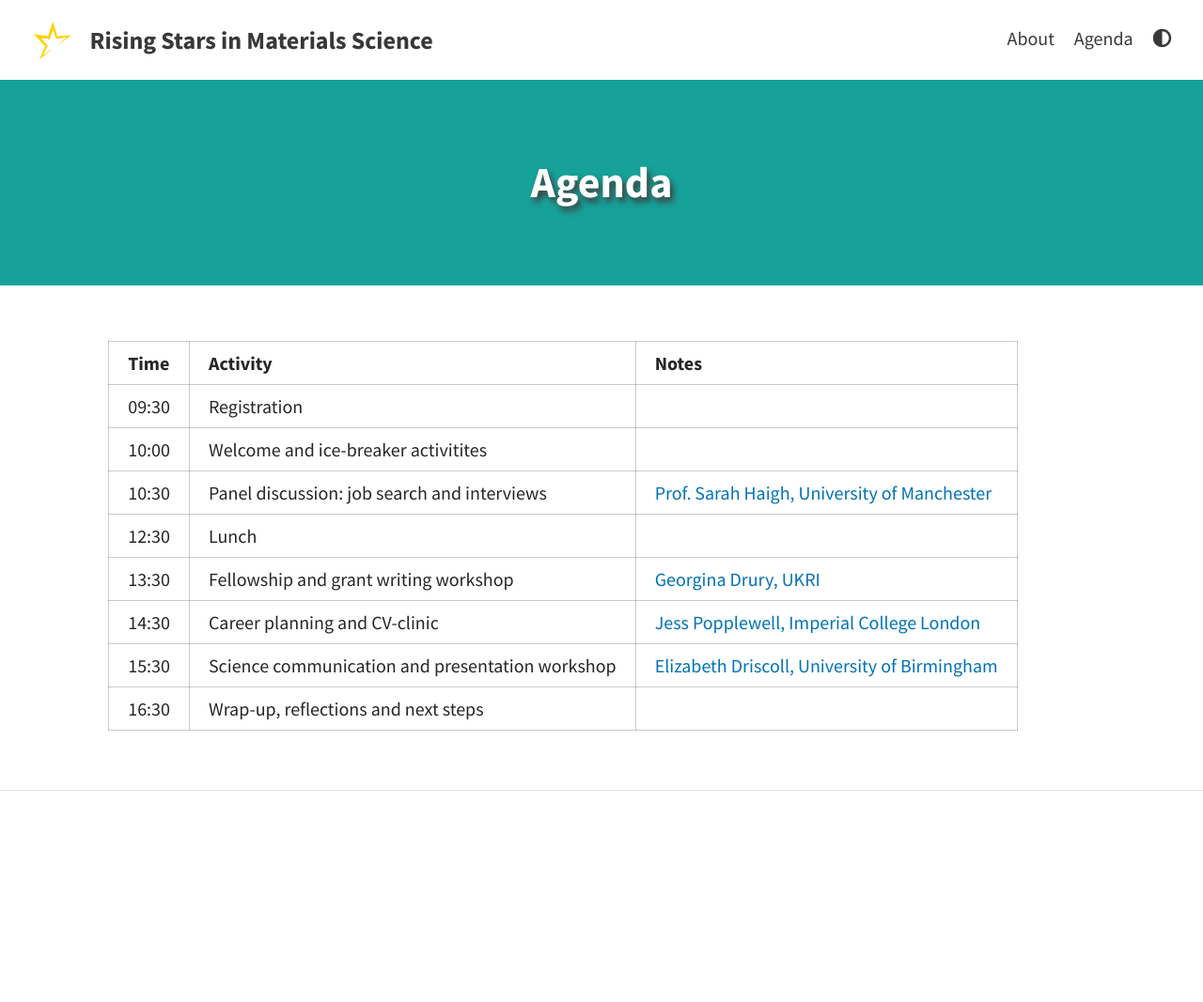
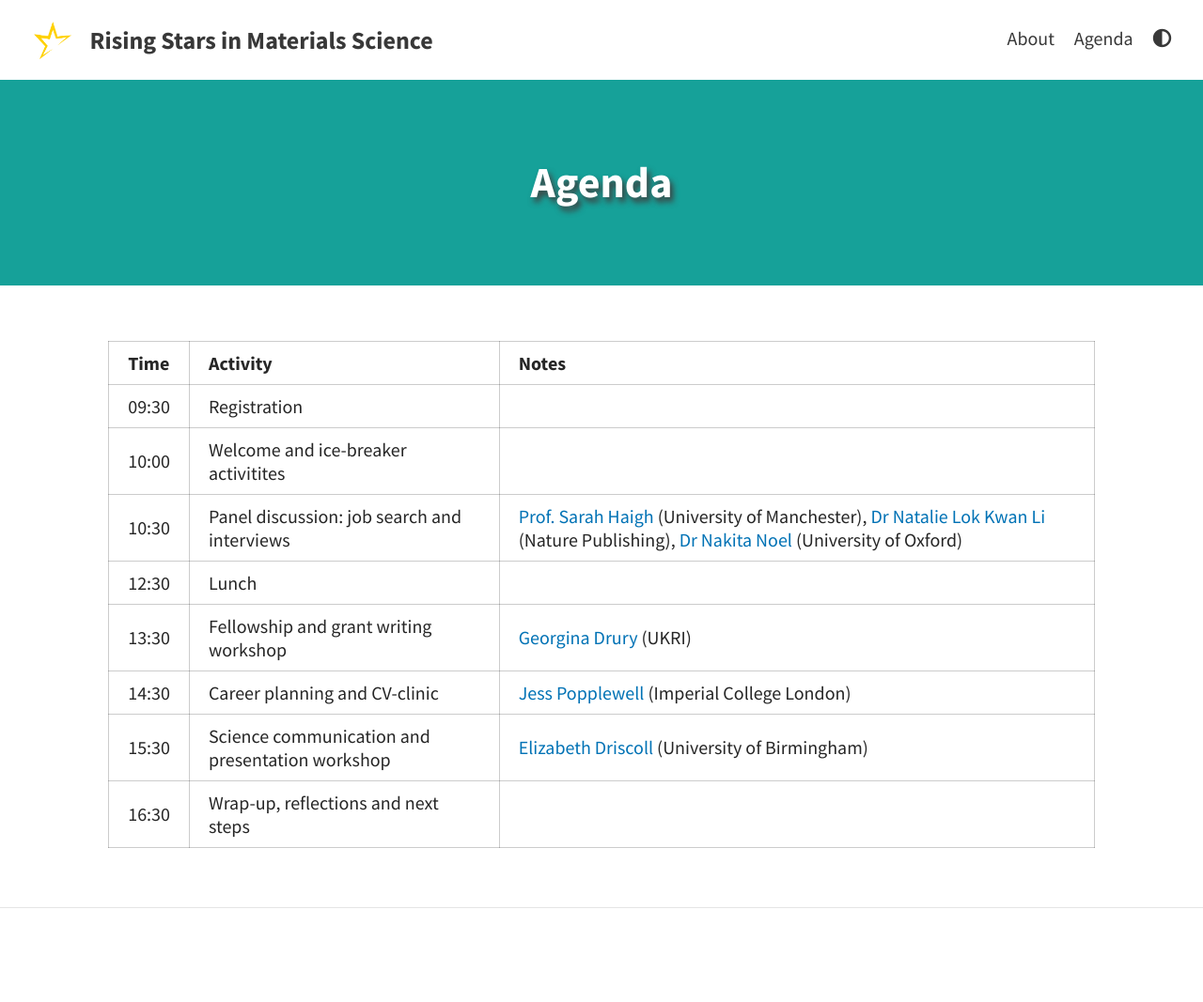
Before and after one commit to MAINSTRAEM/old_website, a Jekyll site: the page built from pages/agenda.md, in a window 1280 px wide. Shown: the whole page at 94% size. Built offline with Jekyll 4.4.1, drawn with Linux system fonts in a browser that asks for light colours; before the commit the page ends 942 px from its top, so only the background shows below that.

Commit message:
Update agenda.md

```diff
--- a/pages/agenda.md
+++ b/pages/agenda.md
@@ -9,9 +9,9 @@
 |------|-------|-------|
 | 09:30 | Registration | |
 | 10:00 | Welcome and ice-breaker activitites | |
-| 10:30 |  Panel discussion: job search and interviews | [Prof. Sarah Haigh, University of Manchester](https://www.research.manchester.ac.uk/portal/sarah.haigh.html)  |
+| 10:30 |  Panel discussion: job search and interviews | [Prof. Sarah Haigh](https://www.research.manchester.ac.uk/portal/sarah.haigh.html) (University of Manchester), [Dr Natalie Lok Kwan Li](https://hk.linkedin.com/in/natalielilk) (Nature Publishing), [Dr Nakita Noel](https://www.physics.ox.ac.uk/our-people/noel) (University of Oxford) |
 | 12:30 | Lunch |
-| 13:30 | Fellowship and grant writing workshop  | [Georgina Drury, UKRI](https://uk.linkedin.com/in/georgina-drury-34a03845) |
-| 14:30 | Career planning and CV-clinic | [Jess Popplewell, Imperial College London](https://www.jesspopplewell.com/) |
-| 15:30 | Science communication and presentation workshop | [Elizabeth Driscoll, University of Birmingham](https://www.rsc.org/prizes-funding/prizes/2021-winners/miss-elizabeth-driscoll/)
+| 13:30 | Fellowship and grant writing workshop  | [Georgina Drury](https://uk.linkedin.com/in/georgina-drury-34a03845) (UKRI) |
+| 14:30 | Career planning and CV-clinic | [Jess Popplewell](https://www.jesspopplewell.com/) (Imperial College London) |
+| 15:30 | Science communication and presentation workshop | [Elizabeth Driscoll](https://www.rsc.org/prizes-funding/prizes/2021-winners/miss-elizabeth-driscoll/) (University of Birmingham) |
 | 16:30 | Wrap-up, reflections and next steps |
```
